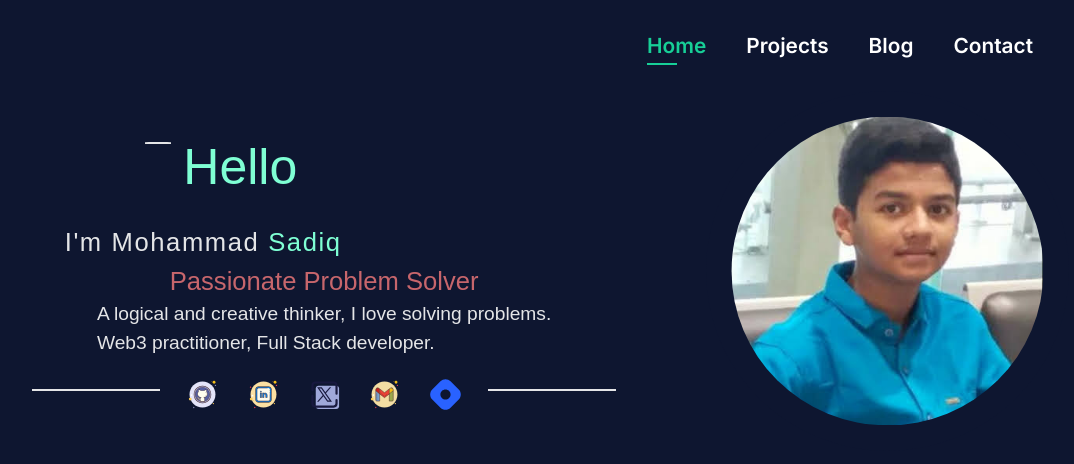
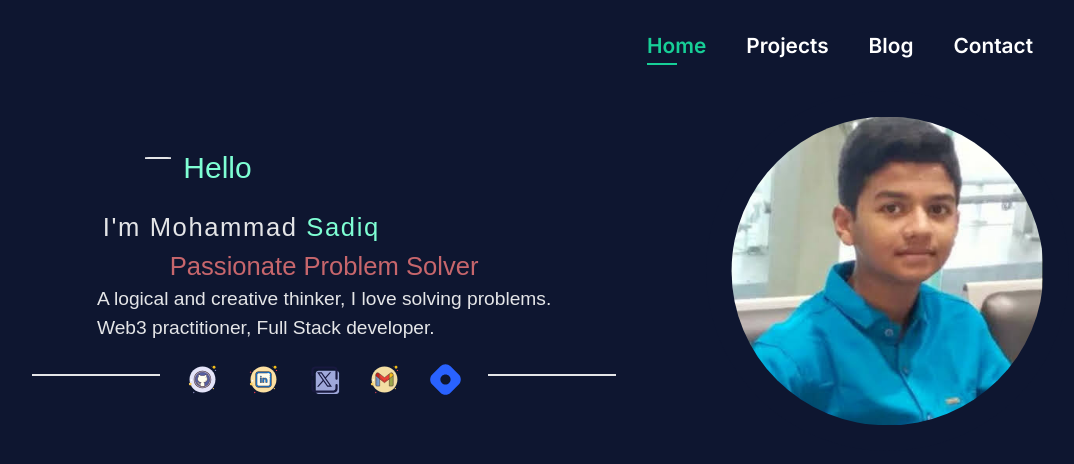
Before and after one commit to MdSadiqMd/Portfolio.dev, a Next.js app: page / in a window 1280 px wide. Shown: the top 464 px of the page, without its empty margins (147-1221 px from the left). Built offline with nearby package versions, Linux system fonts and the light colour scheme.

Commit message:
style added font styles and given some padding

```diff
--- a/components/Body/About/about.css
+++ b/components/Body/About/about.css
@@ -11,7 +11,7 @@
 #hello {
     font-family: "Quicksand", sans-serif !important;
     width: 30vw; /* Adjust the width as needed */
-    font-size: 50px;
+    font-size: 30px;
     display: flex;
     flex-direction: row; /* Change to row to keep elements in one line */
     align-items: left; /* Center items vertically */
@@ -20,6 +20,7 @@
   }
 
   #hello-hr {
+   padding-top: 2px;
     width: 2vw;
     border-radius: 15%;
     font-weight: 700;
@@ -66,7 +67,7 @@
     margin: auto;
     padding-top: 18px;
     width: 100%;
-    padding-left: 16%;
+    padding-left: 21%;
 }
 
 @media (max-width: 900px) {
@@ -96,6 +97,8 @@ hr {
 }
 
 .socialicon {
+    display: flex;
+    flex-direction: row;
     fill: none;
     stroke: aquamarine;
     margin: 1vw; /* Adjust the margin using viewport units */
--- a/components/Body/About/about.tsx
+++ b/components/Body/About/about.tsx
@@ -22,7 +22,7 @@ const About = () => {
                 <span className="circle__back-2"></span>*/}
             </div>
             <div className="text">
-                <p id='hello'><hr id='hello-hr'/> Hello </p>
+                <p id='hello'><span><hr id='hello-hr'/></span> Hello </p>
                 <p id="name">I'm Mohammad <strong style={{color:'aquamarine'}}>Sadiq</strong></p>
                 <p className="title">Passionate Problem Solver</p>
                 <p className='description'>  A logical and creative thinker, I love solving problems. <br />
```
